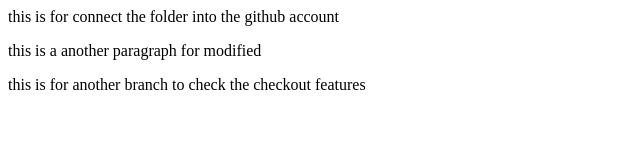
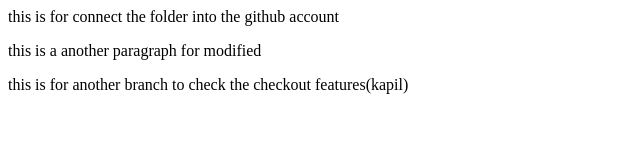
Before and after one commit to krnbaghel1002/self_folder1, a plain HTML site: page index.html in a window 1280 px wide. Shown: the full height of the page, 0-640 px from the left. Drawn offline with Linux system fonts and the light colour scheme.

Commit message:
add some name

```diff
--- a/index.html
+++ b/index.html
@@ -5,5 +5,5 @@
     this is a another paragraph for modified
 </p>
 <p>
-    this is for another branch to check the checkout features
+    this is for another branch to check the checkout features(kapil)
 </p>
```
